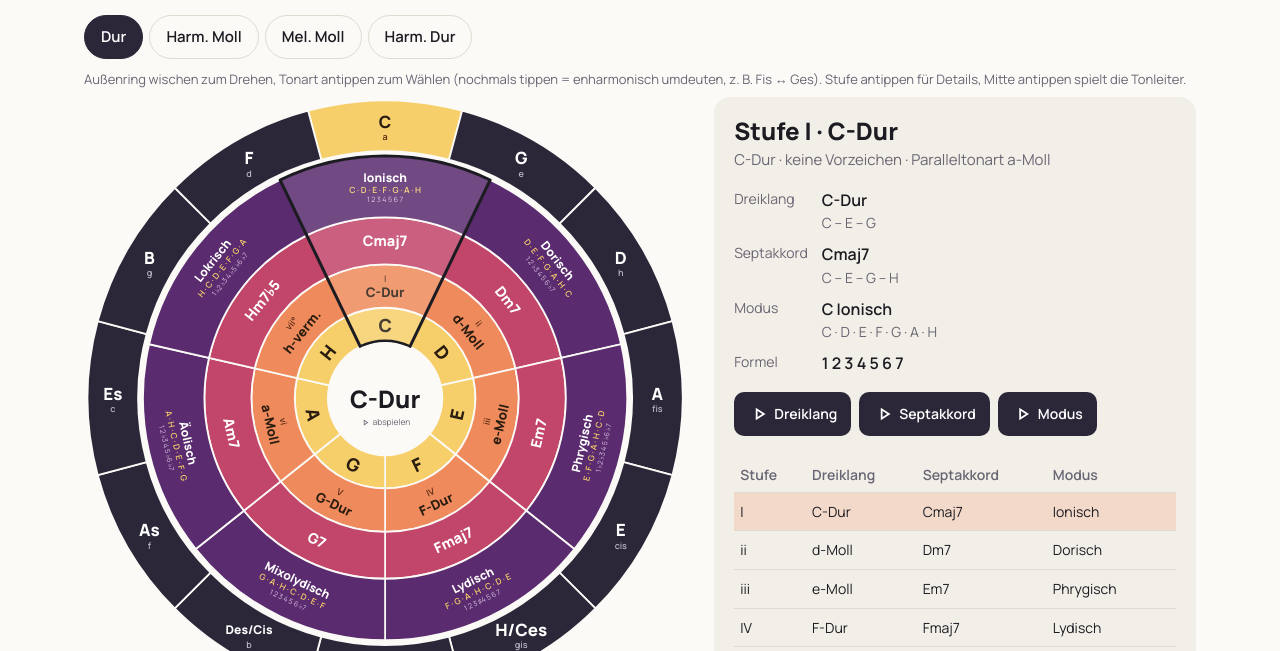
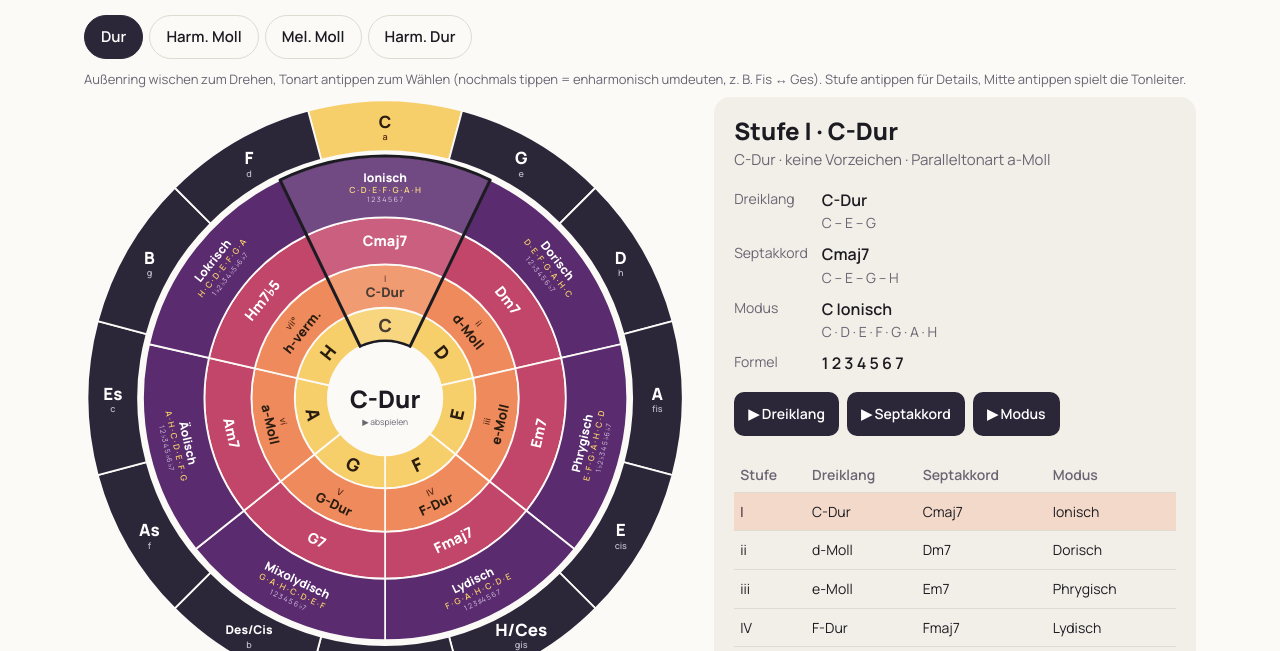
Before and after one commit to matt-hires/quintenzirkel, a plain HTML site: page index.html in a window 1280 px wide. Shown: the part 149-800 px from the top of the page. Drawn offline with nearby package versions, Linux system fonts and the light colour scheme.

Commit message:
Play-Icons wieder als ▶, Material Symbols nur für Theme-Toggle
Co-Authored-By: Claude Opus 5.5 <noreply@anthropic.com>
Claude-Session: https://claude.ai/code/session_01CDqYABNo3vPJ5hKqZCzbfr

```diff
--- a/index.html
+++ b/index.html
@@ -9,7 +9,7 @@
 <link rel="apple-touch-icon" href="apple-touch-icon.png">
 <script>try{const t=localStorage.getItem('qz-theme');if(t)document.documentElement.dataset.theme=t}catch(e){}</script>
 <link rel="preconnect" href="https://fonts.googleapis.com">
-<link rel="stylesheet" href="https://fonts.googleapis.com/css2?family=Material+Symbols+Outlined:opsz,wght,FILL,GRAD@24,400,0,0&icon_names=dark_mode,light_mode,play_arrow&display=block">
+<link rel="stylesheet" href="https://fonts.googleapis.com/css2?family=Material+Symbols+Outlined:opsz,wght,FILL,GRAD@24,400,0,0&icon_names=dark_mode,light_mode&display=block">
 <link href="https://fonts.googleapis.com/css2?family=Manrope:wght@400;600;800&display=swap" rel="stylesheet">
 <style>
 /* VOICE: ruhig, präzise, wie ein gutes Lehrbuch-Werkzeug.
@@ -30,7 +30,6 @@ h1{font-size:clamp(28px,4vw,40px);line-height:1.05;margin:0 0 6px;font-weight:80
 .theme{flex:none;width:44px;height:44px;border-radius:22px;border:1.5px solid var(--line);background:transparent;color:var(--ink);font-size:20px;cursor:pointer;line-height:1}
 .material-symbols-outlined{font-size:22px;line-height:1;vertical-align:middle}
 .theme{display:inline-flex;align-items:center;justify-content:center}
-.play button{display:inline-flex;align-items:center;gap:4px}
 .lead{color:var(--muted);margin:0 0 18px;max-width:62ch}
 .tabs{display:flex;flex-wrap:wrap;gap:6px;margin-bottom:10px}
 .tabs button{font:600 15px Manrope,sans-serif;min-height:44px;padding:0 16px;border-radius:22px;border:1.5px solid var(--line);background:transparent;color:var(--ink);cursor:pointer}
@@ -152,7 +151,7 @@ function render(){
  const kn=keyName(A.t,sy);
  o+=`<text x="500" y="${SYS[sy].sub?488:500}" font-size="${kn.length>8?32:40}" font-weight="800" fill="var(--ink)" text-anchor="middle" dominant-baseline="central">${kn}</text>`;
  if(SYS[sy].sub)o+=`<text x="500" y="526" font-size="19" font-weight="600" fill="var(--muted)" text-anchor="middle" dominant-baseline="central">${SYS[sy].sub}</text>`;
- o+=`<text x="500" y="${SYS[sy].sub?556:540}" font-size="14" fill="var(--muted)" text-anchor="middle" dominant-baseline="central"><tspan font-family="Material Symbols Outlined" font-size="18">play_arrow</tspan> abspielen</text>`;
+ o+=`<text x="500" y="${SYS[sy].sub?556:540}" font-size="14" fill="var(--muted)" text-anchor="middle" dominant-baseline="central">▶ abspielen</text>`;
  svg.innerHTML=o;
  renderInfo(A)
 }
@@ -168,7 +167,7 @@ function renderInfo(A){
 <dt>Septakkord</dt><dd>${g.seventh}<small>${g.sNotes.join(' – ')}</small></dd>
 <dt>Modus</dt><dd>${g.mode}<small>${g.modeNotes.join(' · ')}</small></dd>
 <dt>Formel</dt><dd>${g.formula}</dd></dl>
-<div class="play"><button data-play="t"><span class="material-symbols-outlined">play_arrow</span>Dreiklang</button><button data-play="s"><span class="material-symbols-outlined">play_arrow</span>Septakkord</button><button data-play="m"><span class="material-symbols-outlined">play_arrow</span>Modus</button></div>
+<div class="play"><button data-play="t">▶ Dreiklang</button><button data-play="s">▶ Septakkord</button><button data-play="m">▶ Modus</button></div>
 <table><thead><tr><th>Stufe</th><th>Dreiklang</th><th>Septakkord</th><th>Modus</th></tr></thead><tbody>
 ${A.degs.map(d=>`<tr data-deg="${d.d}" class="${d.d===S.deg?'on':''}"><td>${d.roman}</td><td>${d.triad}</td><td>${d.seventh}</td><td>${SYS[sy].modes[d.d]}</td></tr>`).join('')}
 </tbody></table>`
```
